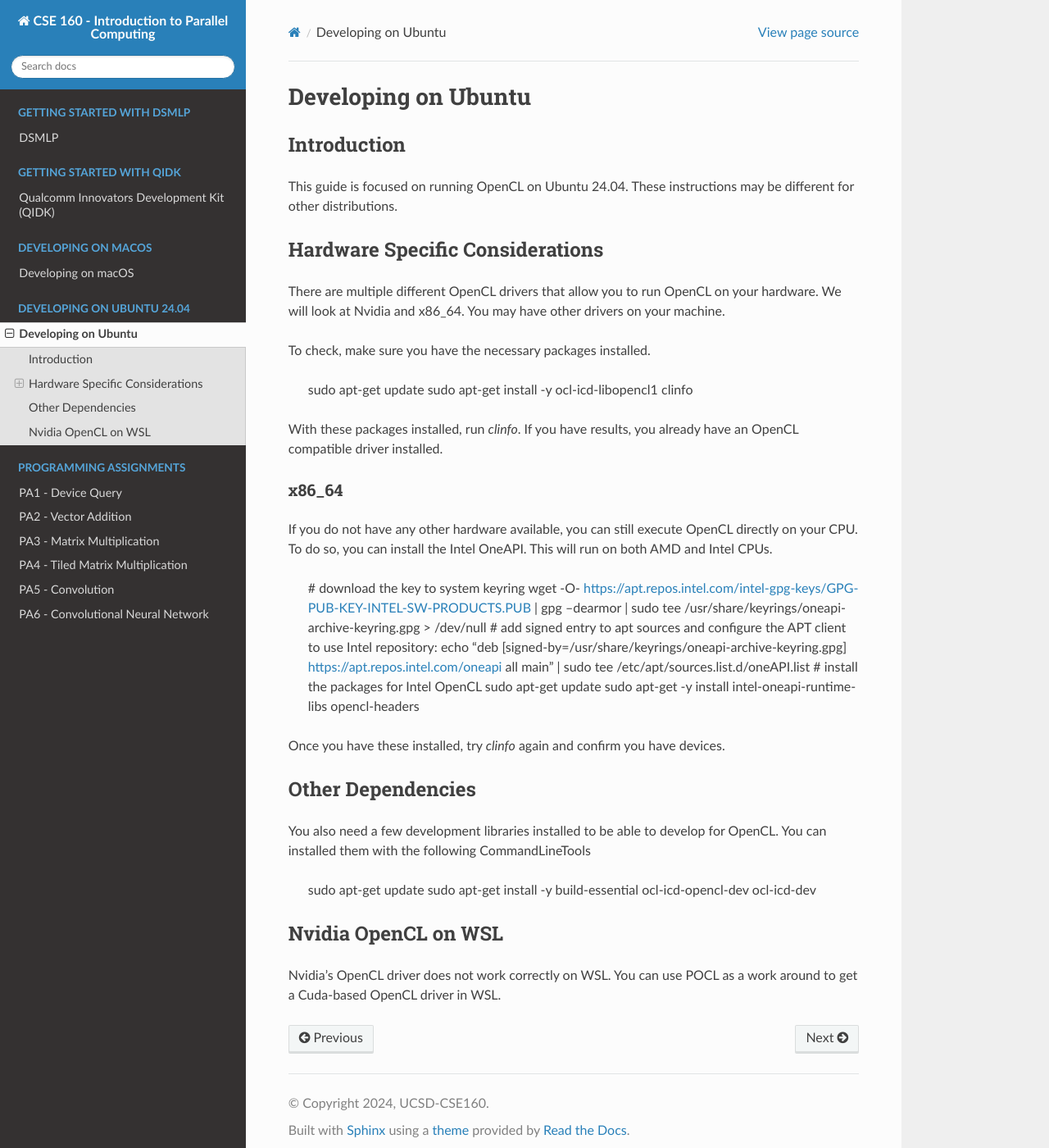
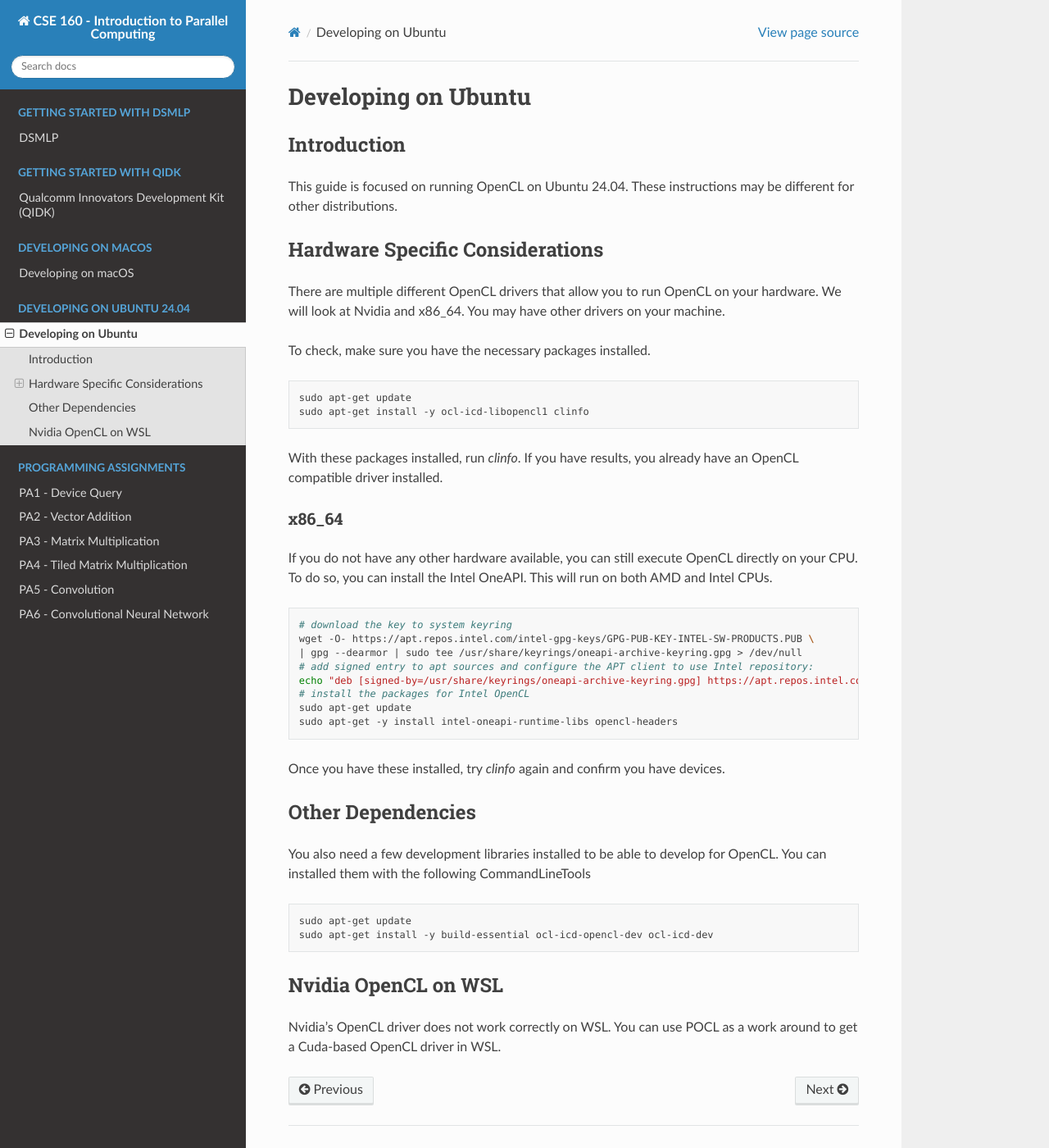
Before and after one commit to KastnerRG/cse160-docs, a Sphinx documentation site: the page built from docs/source/ubuntu.rst, in a window 1280 px wide and 1400 px high. Shown: the whole window at 82% size. Built offline with Sphinx 7.4.7 and the Read the Docs theme 3.1.0, drawn with Linux system fonts in a browser that asks for light colours; formulas are drawn with MathJax 3.

Commit message:
feat: pretty code blocks

```diff
--- a/docs/source/ubuntu.rst
+++ b/docs/source/ubuntu.rst
@@ -14,6 +14,8 @@ We will look at Nvidia and x86_64. You may have other drivers on your machine.
 
 To check, make sure you have the necessary packages installed.
 
+.. code-block:: bash
+
     sudo apt-get update
     sudo apt-get install -y ocl-icd-libopencl1 clinfo
 
@@ -24,6 +26,8 @@ x86_64
 ++++++
 If you do not have any other hardware available, you can still execute OpenCL directly on your CPU.
 To do so, you can install the Intel OneAPI.  This will run on both AMD and Intel CPUs.
+
+.. code-block:: bash
 
     # download the key to system keyring
     wget -O- https://apt.repos.intel.com/intel-gpg-keys/GPG-PUB-KEY-INTEL-SW-PRODUCTS.PUB \
@@ -41,6 +45,8 @@ Other Dependencies
 You also need a few development libraries installed to be able to develop for OpenCL.
 You can installed them with the following CommandLineTools
 
+.. code-block:: bash
+
     sudo apt-get update
     sudo apt-get install -y build-essential ocl-icd-opencl-dev ocl-icd-dev
 
```
